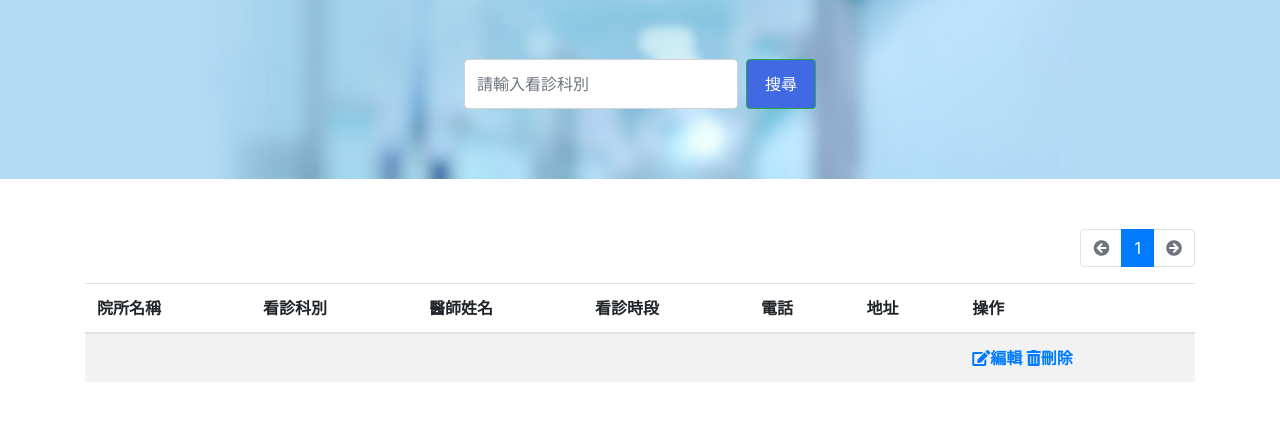
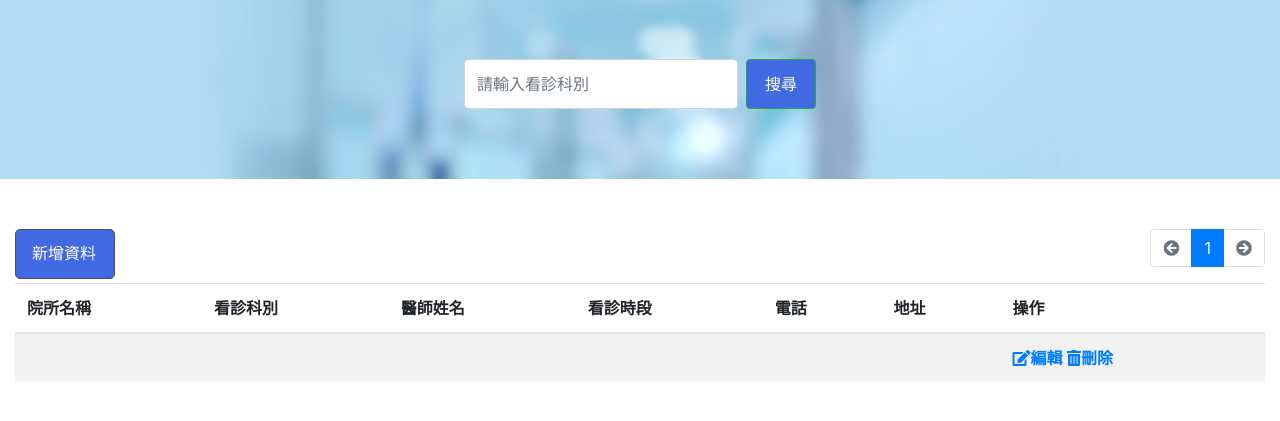
Before and after one commit to story801216/zi-finalproject, a PHP site: page /init.php in a window 1280 px wide. Shown: the part 56-477 px from the top of the page. Run offline with PHP 8.4, Linux system fonts and the light colour scheme; tables that the repository leaves empty or names only in its code hold one stand-in row (values such as "Sample post"); data that the repository does not hold is empty; some libraries are stand-ins or nearby versions.

Commit message:
修改新增按鈕CSS樣式

```diff
--- a/pinchiao/hospital_2/index.php
+++ b/pinchiao/hospital_2/index.php
@@ -90,6 +90,28 @@ $rows = $pdo->query($sql)->fetchAll();
         color: white;
     }
 
+    .add{
+        border:1px solid #4d4d4d;
+        border-radius:5px;
+        width:100px;
+        height: 50px;
+        background-color: #4169E1;
+
+    }
+
+    .add>a{
+        color:white;
+        margin-top: 3px;
+    }
+
+    .add:hover{
+        background-color:#3CB371;
+    }
+
+
+
+
+
 </style>
 
 </head>
@@ -121,10 +143,21 @@ $rows = $pdo->query($sql)->fetchAll();
 
     </div>
 
-<div class="container">
+
+
+
+<div class="container-fluid">
     <div class="row">
-        <div class="col">
+            <div class="col d-flex justify-content-between">
+
+
+            <div class="add">
+                <a class="nav-link" href="add.html">新增資料</a>
+            </div>
+
+
             <nav aria-label="Page navigation example">
+
                 <ul class="pagination d-flex justify-content-end">
 
                     <li class="page-item <?= $page<=1 ? 'disabled' : '' ?>">
@@ -159,9 +192,6 @@ $rows = $pdo->query($sql)->fetchAll();
 
         </div>
     </div>
-
-
-
 
 
 
```
